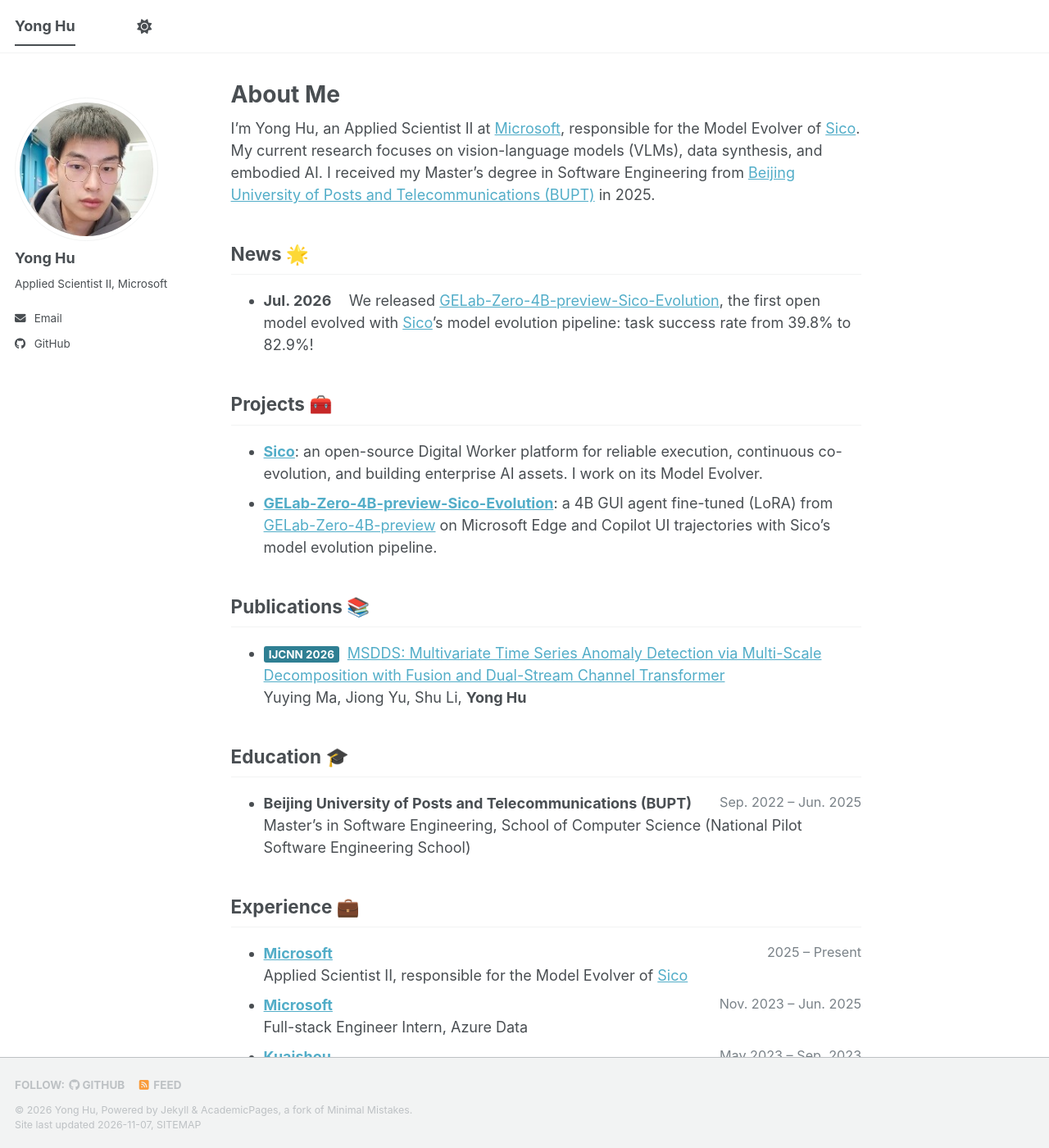
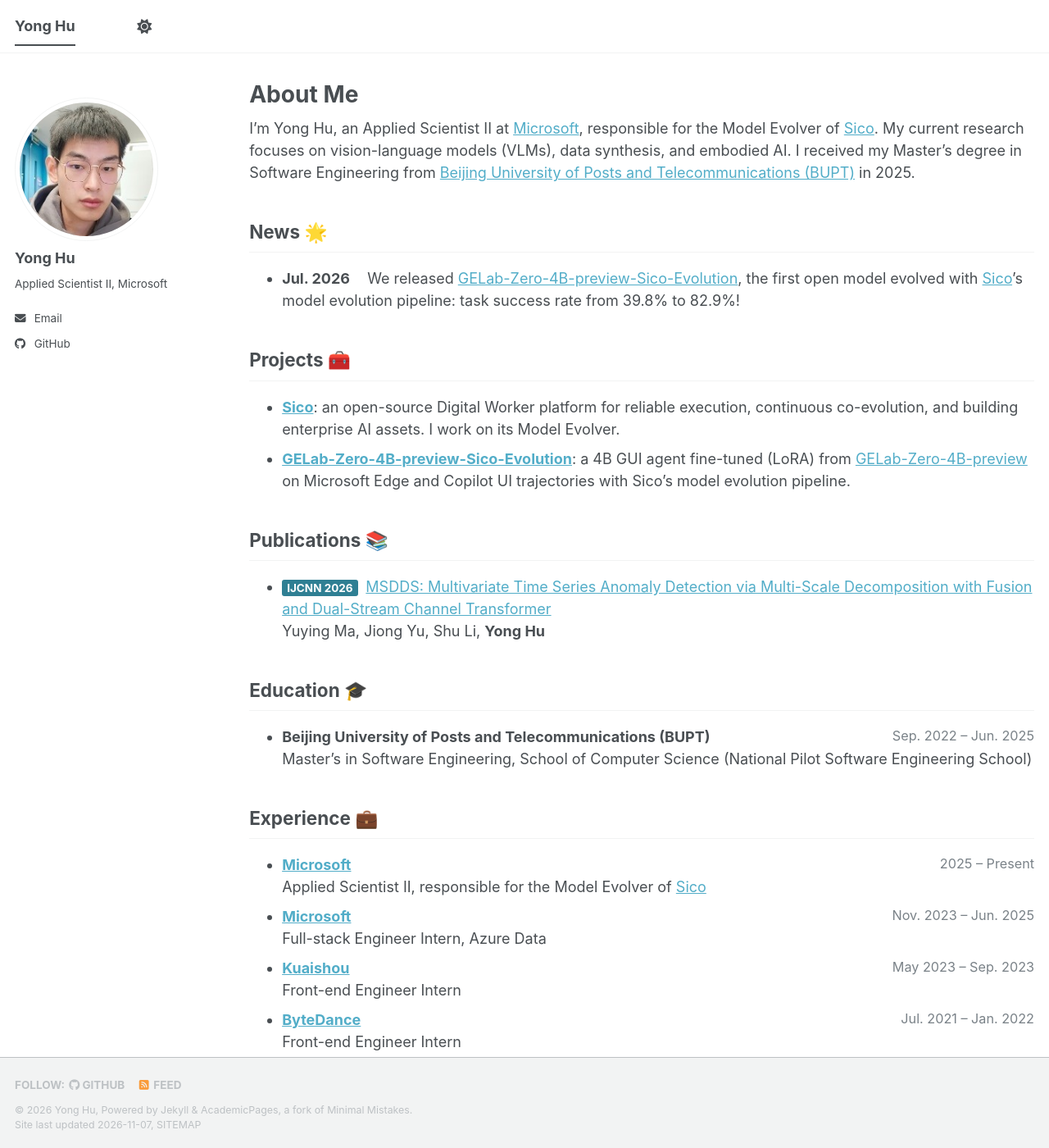
Before and after one commit to huyonger/huyonger.github.io, a Jekyll site: the page built from _pages/about.md, in a window 1280 px wide and 1400 px high. Shown: the whole window at 82% size. Built offline with Jekyll 4.4.1, drawn with Linux system fonts in a browser that asks for light colours; a script bundle is joined from its source files by our own code; a style sheet for code colours, icons or effects is not loaded.

Commit message:
Widen the page layout
Drop the empty right column the template reserves for a table of
contents, let the page grow past 925px on mid-size screens, and scale
the root font and max width up on screens 1600px and wider.

Co-Authored-By: Claude Opus 5.5 <noreply@anthropic.com>

```diff
--- a/assets/css/main.scss
+++ b/assets/css/main.scss
@@ -85,3 +85,34 @@
     cursor: pointer;
   }
 }
+
+/* ==========================================================================
+   Wider layout
+   The template keeps an empty right column (meant for a table of contents)
+   and caps the page at 925px on screens narrower than 1280px. This site has
+   no right column, so let the content use that space.
+   The max width is in rem, so on big screens (larger root font below) the
+   whole page scales up instead of sitting in a narrow strip.
+   ========================================================================== */
+
+$page-max-width: 76rem; // 1368px at 18px, 1520px at 20px
+
+@include breakpoint(1600px) {
+  html {
+    font-size: 20px;
+  }
+}
+
+@include breakpoint($large) {
+  #main,
+  .masthead__inner-wrap,
+  .page__footer footer {
+    max-width: $page-max-width;
+  }
+
+  .page {
+    width: 80%;
+    padding-left: 3%;
+    padding-right: 0;
+  }
+}
```
